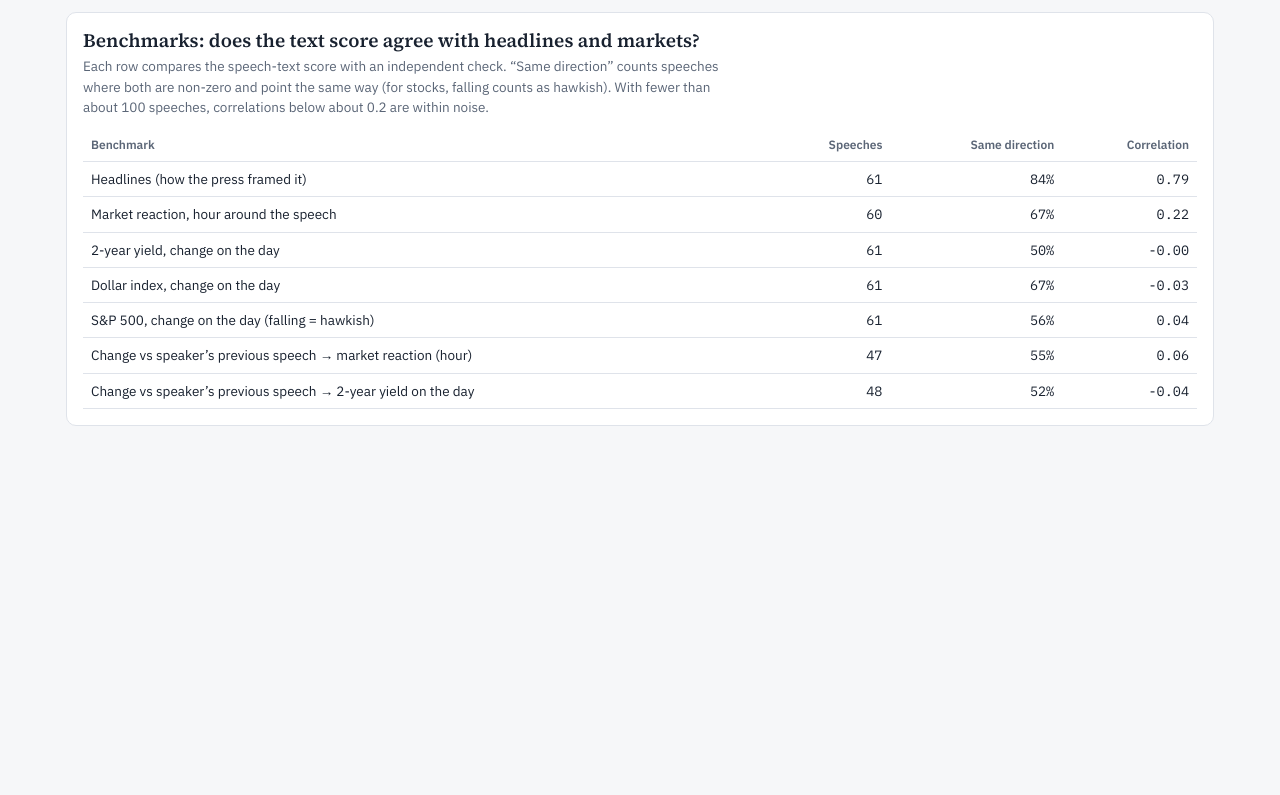
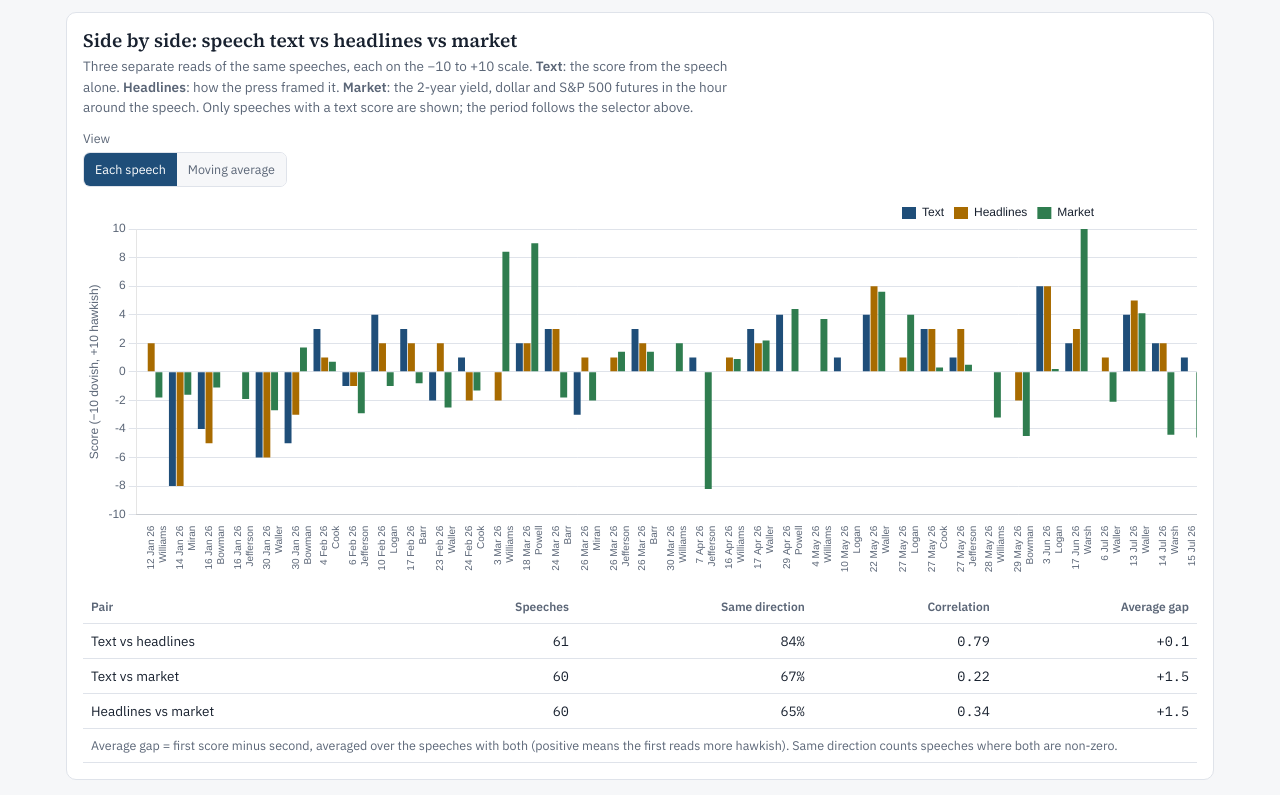
Before and after one commit to beatrice-wu/fed-speech-index, a plain HTML site: page index.html in a window 1280 px wide. Shown: the part 1360-2155 px from the top of the page. Before the commit the page ends 1850 px from the top, so only its background shows below. Drawn offline with nearby package versions, Linux system fonts and the light colour scheme.

Commit message:
Side-by-side comparison: speech text vs headlines vs market
Co-Authored-By: Claude Opus 5.5 <noreply@anthropic.com>
Claude-Session: https://claude.ai/code/session_014iygs7siayqds6kjaYrT6J

```diff
--- a/index.html
+++ b/index.html
@@ -48,6 +48,8 @@ textarea{width:100%;min-height:220px;resize:vertical;font:13.5px/1.5 var(--mono)
 .seg button[aria-pressed="true"]{background:var(--accent);color:#fff}
 .chartbox{position:relative;height:380px}
 .chartbox.sm{height:300px}
+.chartscroll{overflow-x:auto}
+#agree{margin-top:14px}
 .stats{display:flex;gap:18px;flex-wrap:wrap;font-size:13px;color:var(--muted);margin-top:8px}
 .stats b{color:var(--ink);font-family:var(--mono);font-weight:500}
 button.primary{background:var(--accent);color:#fff;border:0;border-radius:7px;padding:9px 16px;font:600 14px var(--body);cursor:pointer}
@@ -121,6 +123,13 @@ a{color:var(--accent)}
     <p class="sub">No smoothing. Dots: each speech’s score. Bars: the chosen market’s change from the previous close to the close on the day of the speech (basis points for the yield, % for the others).</p>
     <div class="chartbox sm"><canvas id="c2" aria-label="Speech scores and same-day market moves"></canvas></div>
   </div>
+  <div class="panel" id="cmp-panel">
+    <h2>Side by side: speech text vs headlines vs market</h2>
+    <p class="sub">Three separate reads of the same speeches, each on the −10 to +10 scale. <b>Text</b>: the score from the speech alone. <b>Headlines</b>: how the press framed it. <b>Market</b>: the 2-year yield, dollar and S&amp;P 500 futures in the hour around the speech. Only speeches with a text score are shown; the period follows the selector above.</p>
+    <div class="controls"><label>View<span class="seg" id="cview"><button type="button" data-k="each" aria-pressed="true">Each speech</button><button type="button" data-k="avg" aria-pressed="false">Moving average</button></span></label></div>
+    <div class="chartscroll"><div class="chartbox" id="c3box"><canvas id="c3" aria-label="Text, headline and market scores for each speech"></canvas></div></div>
+    <div class="tablewrap"><table id="agree"><thead><tr><th>Pair</th><th style="text-align:right">Speeches</th><th style="text-align:right">Same direction</th><th style="text-align:right">Correlation</th><th style="text-align:right">Average gap</th></tr></thead><tbody></tbody></table></div>
+  </div>
   <div class="panel" id="bench-panel">
     <h2>Benchmarks: does the text score agree with headlines and markets?</h2>
     <p class="sub">Each row compares the speech-text score with an independent check. “Same direction” counts speeches where both are non-zero and point the same way (for stocks, falling counts as hawkish). With fewer than about 100 speeches, correlations below about 0.2 are within noise.</p>
@@ -172,8 +181,8 @@ a{color:var(--accent)}
     </div>
     <div class="tablewrap"><table id="tbl"><thead><tr>
       <th data-s="date">Date</th><th data-s="speaker">Speaker</th><th>Title</th>
-      <th data-s="text" style="text-align:right">Text (index)</th><th data-s="final" style="text-align:right">Combined</th>
-      <th data-s="news" style="text-align:right">News</th><th data-s="market" style="text-align:right">Market</th></tr></thead><tbody></tbody></table></div>
+      <th data-s="text" style="text-align:right">Text</th><th data-s="news" style="text-align:right">Headlines</th>
+      <th data-s="market" style="text-align:right">Market</th><th data-s="final" style="text-align:right">Combined</th></tr></thead><tbody></tbody></table></div>
     <p class="note"><span id="tblnote"></span> <button class="ghost" id="dl" type="button">Download my scores (CSV)</button></p>
   </div>
 </section>
@@ -255,8 +264,8 @@ function allSpeeches(){
 const BASIS={basis:"text"};
 const val = s => BASIS.basis==="text" ? s.text : s.final;
 const scored = () => allSpeeches().filter(s => val(s)!=null);
-function hawkSeries(win){
-  const sp = scored().map(x=>({t:ts(x.date),v:val(x)})).sort((a,b)=>a.t-b.t), t0=sp[0].t, t1=Math.max(lastMk, sp[sp.length-1].t);
+function hawkSeries(win,f){ f=f||val;
+  const sp = allSpeeches().filter(x=>f(x)!=null).map(x=>({t:ts(x.date),v:f(x)})).sort((a,b)=>a.t-b.t), t0=sp[0].t, t1=Math.max(lastMk, sp[sp.length-1].t);
   const out=[]; let hi=0,lo=0,sum=0;
   for(let t=t0;t<=t1;t+=DAY){ while(hi<sp.length&&sp[hi].t<=t){sum+=sp[hi].v;hi++;} while(lo<hi&&sp[lo].t<=t-win*DAY){sum-=sp[lo].v;lo++;} const n=hi-lo; out.push({t,v:n?sum/n:null,n}); }
   return out;
@@ -307,6 +316,40 @@ function drawIndex(){
       scales:{x:axisDate(hs[0].t-3*DAY,lastMk+3*DAY),y:{min:-10,max:10,ticks:{color:css("--muted")},grid:{color:css("--line")},title:{display:true,text:"Score",color:css("--muted")}},
         y1:{position:"right",ticks:{color:css("--muted")},grid:{display:false},title:{display:true,text:`Change on the day (${A.move})`,color:css("--muted")}}}}};
   if(c2) c2.destroy(); c2 = new Chart(document.getElementById("c2"), cfg2);
+  drawCompare();
+}
+let c3=null; const CMP={view:"each"};
+const CMPS=[["Text",s=>s.text,"--accent"],["Headlines",s=>s.news,"--warn"],["Market",s=>s.market,"--ok"]];
+function drawCompare(){
+  if(!window.Chart) return;
+  const cut = state.rng==="all" ? -Infinity : lastMk - (+state.rng)*DAY;
+  const sp = allSpeeches().filter(s=>s.text!=null&&ts(s.date)>=cut);
+  const box=document.getElementById("c3box"); let cfg;
+  if(!sp.length){ if(c3){c3.destroy();c3=null;} return; }
+  if(CMP.view==="each"){
+    box.style.minWidth = (sp.length*30)+"px";
+    const lab = sp.map(s=>[new Date(ts(s.date)).toLocaleDateString("en-GB",{day:"numeric",month:"short",year:"2-digit",timeZone:"UTC"}), s.speaker.replace("Pro Tempore ","").split(" ").pop()]);
+    cfg={type:"bar",data:{labels:lab,datasets:CMPS.map(([n,f,c])=>({label:n,data:sp.map(f),backgroundColor:css(c),borderWidth:0,categoryPercentage:.8,barPercentage:.9}))},
+      options:{responsive:true,maintainAspectRatio:false,animation:false,interaction:{mode:"index",intersect:false},
+        plugins:{legend:{labels:{color:css("--ink"),boxWidth:14}},tooltip:{callbacks:{title:i=>{const s=sp[i[0].dataIndex];return `${s.speaker}, ${fdate(s.date)}`;},afterTitle:i=>sp[i[0].dataIndex].title,label:c=>`${c.dataset.label}: ${c.parsed.y==null?"not available":fmt(c.parsed.y)}`}}},
+        scales:{x:{ticks:{color:css("--muted"),autoSkip:false,maxRotation:90,minRotation:90,font:{size:10}},grid:{display:false}},
+          y:{min:-10,max:10,ticks:{color:css("--muted")},grid:{color:css("--line")},title:{display:true,text:"Score (−10 dovish, +10 hawkish)",color:css("--muted")}}}}};
+  } else {
+    box.style.minWidth="0";
+    const t0=ts(sp[0].date);
+    cfg={type:"line",data:{datasets:CMPS.map(([n,f,c])=>({label:`${n}, ${state.win}-day average`,data:hawkSeries(state.win,s=>s.text!=null?f(s):null).filter(p=>p.v!=null&&p.t>=t0).map(p=>({x:p.t,y:p.v})),borderColor:css(c),backgroundColor:css(c),borderWidth:2.2,pointRadius:0}))},
+      options:{responsive:true,maintainAspectRatio:false,animation:false,interaction:{mode:"nearest",axis:"x",intersect:false},
+        plugins:{legend:{labels:{color:css("--ink"),boxWidth:14}},tooltip:{callbacks:{title:i=>i.length?fdate(iso(i[0].parsed.x)):"",label:c=>`${c.dataset.label}: ${fmt(c.parsed.y)}`}}},
+        scales:{x:axisDate(t0,lastMk),y:{min:-10,max:10,ticks:{color:css("--muted")},grid:{color:css("--line")},title:{display:true,text:"Score (−10 dovish, +10 hawkish)",color:css("--muted")}}}}};
+  }
+  if(c3) c3.destroy(); c3=new Chart(document.getElementById("c3"),cfg);
+  const pairs=[[0,1],[0,2],[1,2]];
+  document.querySelector("#agree tbody").innerHTML = pairs.map(([a,b])=>{
+    const pr=sp.map(s=>[CMPS[a][1](s),CMPS[b][1](s)]).filter(([x,y])=>x!=null&&y!=null);
+    const nz=pr.filter(([x,y])=>x!==0&&y!==0), same=nz.length?nz.filter(([x,y])=>Math.sign(x)===Math.sign(y)).length/nz.length:NaN;
+    const c=corr(pr), gap=pr.length?pr.reduce((t,[x,y])=>t+x-y,0)/pr.length:NaN;
+    return `<tr><td>${CMPS[a][0]} vs ${CMPS[b][0].toLowerCase()}</td><td class="num">${pr.length}</td><td class="num">${isNaN(same)?"–":Math.round(same*100)+"%"}</td><td class="num">${isNaN(c)?"–":c.toFixed(2)}</td><td class="num">${isNaN(gap)?"–":(gap>0?"+":"")+gap.toFixed(1)}</td></tr>`;
+  }).join("") + `<tr><td colspan="5" class="note">Average gap = first score minus second, averaged over the speeches with both (positive means the first reads more hawkish). Same direction counts speeches where both are non-zero.</td></tr>`;
 }
 function benchmarks(){
   const sp=allSpeeches().filter(s=>s.text!=null).sort((a,b)=>a.date<b.date?-1:1);
@@ -339,7 +382,7 @@ function table(){
   tb.innerHTML = rows.map((s,i)=>{
     const key=s.date+"|"+s.title; const open = openRow===key;
     const title = s.url?`<a href="${esc(s.url)}" target="_blank" rel="noopener">${esc(s.title)}</a>`:esc(s.title);
-    return `<tr class="row" data-key="${esc(key)}"><td style="white-space:nowrap">${fdate(s.date)}</td><td>${esc(s.speaker)}<div class="note">${esc(s.inst||"")}</div></td><td>${title}${s.src==="added"?'<span class="tag">Added here</span>':""}${s.final==null?'<span class="tag">Not about monetary policy</span>':""}</td>${cell(s.text)}${cell(s.final)}${cell(s.news)}${cell(s.market)}</tr>`+
+    return `<tr class="row" data-key="${esc(key)}"><td style="white-space:nowrap">${fdate(s.date)}</td><td>${esc(s.speaker)}<div class="note">${esc(s.inst||"")}</div></td><td>${title}${s.src==="added"?'<span class="tag">Added here</span>':""}${s.final==null?'<span class="tag">Not about monetary policy</span>':""}</td>${cell(s.text)}${cell(s.news)}${cell(s.market)}${cell(s.final)}</tr>`+
       (open?`<tr class="det"><td colspan="7">${s.path?`<div><b>Expected path:</b> ${esc(s.path)}</div>`:""}${s.reason?`<div><b>Why:</b> ${esc(s.reason)}</div>`:""}${s.quote?`<blockquote>${esc(s.quote)}</blockquote>`:""}${s.moves?`<div class="note">Market window: ${esc(s.moves)}</div>`:""}${s.absolute!=null?`<div class="note">Absolute stance (ignoring expectations): ${fmt(s.absolute,0)}</div>`:""}${s.src==="added"&&db?`<button class="ghost" data-del="${esc(s.id)}" type="button">Remove from index</button>`:""}</td></tr>`:"");
   }).join("");
   document.getElementById("tblnote").textContent = `${rows.length} shown.`;
@@ -486,6 +529,7 @@ document.querySelectorAll("#mline button").forEach(b=>b.addEventListener("click"
 matchMedia("(prefers-color-scheme: dark)").addEventListener("change",()=>route());
 new MutationObserver(()=>route()).observe(document.documentElement,{attributes:true,attributeFilter:["data-theme"]});
 
+document.querySelectorAll("#cview button").forEach(b=>b.addEventListener("click",()=>{CMP.view=b.dataset.k;document.querySelectorAll("#cview button").forEach(x=>x.setAttribute("aria-pressed",x===b));drawCompare();}));
 /* ---------- start ---------- */
 document.getElementById("mkend").textContent = fdate(iso(lastMk));
 const SRC=D.markets.sources||{}; ["y2","dxy","spx"].forEach(k=>document.getElementById("src-"+k).textContent=SRC[k]||"see repository");
```
